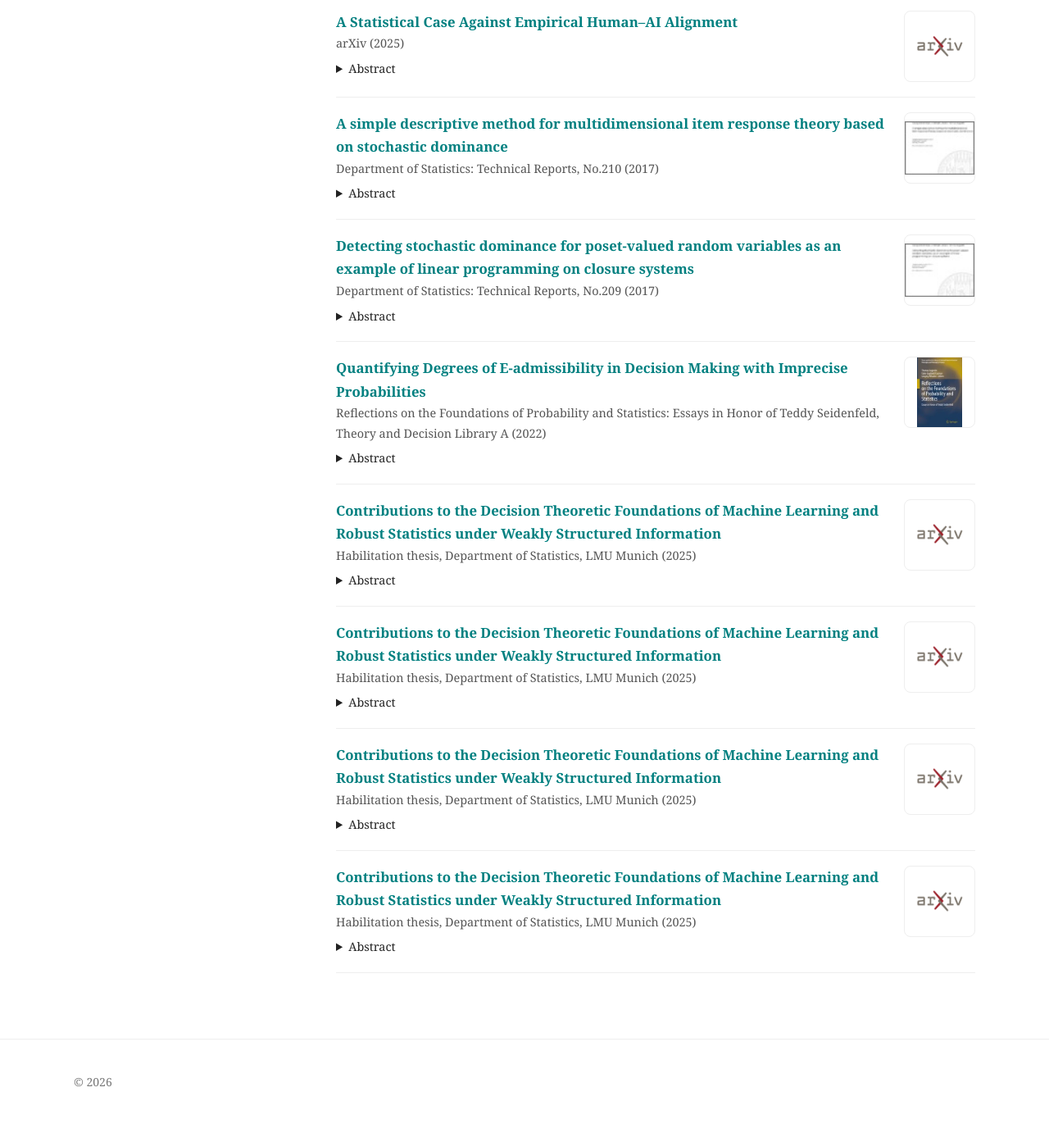
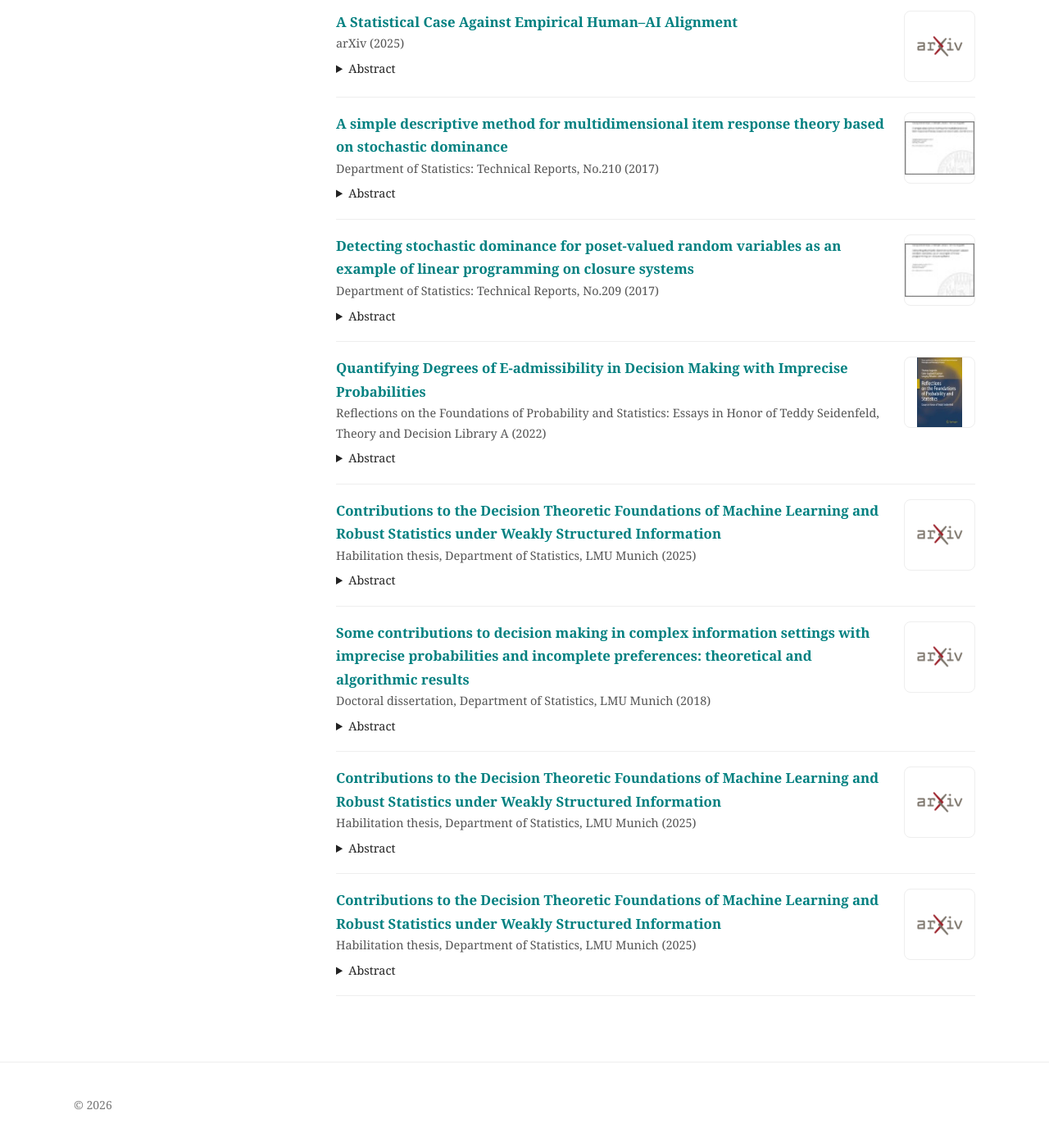
Before and after one commit to jansenc/jansenc.github.io, a Jekyll site: the page built from publications/index.md, in a window 1280 px wide and 1400 px high, scrolled down 3578 px. Shown: the top 1393 px of the window at 82% size. Built offline with Jekyll 4.4.1, drawn with Linux system fonts in a browser that asks for light colours; before the commit the page ends 4950 px from its top, so only the background shows below that; some of the changed text lies outside the part shown.

Commit message:
Update index.md

```diff
--- a/publications/index.md
+++ b/publications/index.md
@@ -449,11 +449,53 @@ Essays in Honor of Teddy Seidenfeld, Theory and Decision Library A (2022)</div>
 
 <div class="pub thesis">
   <div class="pub-left">
-    <div class="pub-title"><b><a href="https://arxiv.org/abs/2501.10195" class="paper-link">Contributions to the Decision Theoretic Foundations of Machine Learning and Robust Statistics under Weakly Structured Information</a></b></div>
-    <div class="pub-meta">Habilitation thesis, Department of Statistics, LMU Munich (2025)</div>
+    <div class="pub-title"><b><a href="https://doi.org/10.5282/edoc.22653" class="paper-link">Some contributions to decision making in complex information settings with imprecise probabilities and incomplete preferences: theoretical and algorithmic results</a></b></div>
+    <div class="pub-meta">Doctoral dissertation, Department of Statistics, LMU Munich (2018)</div>
 
       <details><summary>Abstract</summary>
-    This paper is concerned with decision making using imprecise probabilities and looks at extensions and aspects of the criterion of E-admissibility, as introduced by Levi and extensively studied and advocated by Teddy Seidenfeld. In the first part, we introduce a decision criterion that allows for explicitly modeling how far maximal decisions in Walley’s sense are accepted to deviate from E-admissibility. We also provide an efficient and simple algorithm based on linear programming theory for this criterion. In the second part of the paper, we propose two measures for quantifying what we call the extent of E-admissibility of an E-admissible act, i.e. the size of the set of measures for which the corresponding act maximizes expected utility. The first measure is the maximal diameter of this set, while the second one relates to the maximal barycentric cube that can be inscribed into it. Also here, for both measures, we give linear programming algorithms capable to deal with them. Finally, we discuss some ideas in the context of ordinal decision theory. The paper concludes with a stylized application example illustrating all introduced concepts.
+    A significant amount of the challenges arising in the modern sciences can be reformulated as
+some suitable problem belonging to the theory of Decision Under Uncertainty. This includes
+parameter estimation and hypothesis testing in Statistics, modeling an agent’s preferences and
+choice behavior in Philosophy and Economics or the formalization of game theoretic problems.
+The basic model of this theory is equally simple and expressive: A decision maker (or agent)
+can choose an alternative (or act) X from a set G of different available options. However, the
+consequence that choosing X ∈ G yields depends on which potential state of the world from a set
+S turns out to be the true one. Formally, the objects of choice are represented by random elements
+X :S →A, where A is a set of consequences for which, usually, some additional order structure
+is available. For this very general setup, several concepts for obtaining an optimal alternative X∗
+from G have been proposed. However, almost all of these concepts (more or less directly) rely
+on the following assumptions: (I) the ability of the agent to characterize her beliefs about the
+states of the world from S by some classical probability measure π and (II) the availability of a
+cardinal utility function that adequately characterizes the agent’s preferences. Additionally, by
+(III) restricting the model to single agents, also the case where decisions have to be formed by
+inhomogeneous groups is excluded in the classical framework.
+The present cumulative PhD project models decision problems in settings with (potentially) very
+weakly structured, or incomplete, information available, i.e. in settings where one or more of the
+classical assumptions (I), (II) and (III) are violated. Moreover, we propose criteria for optimal
+decision making that are applicable in such weakly structured situations. Here, we lay a special
+focus on obtaining new theoretical insights into the properties of these optimal decisions and on
+providing algorithms capable of finding optimal decisions in these complex situations.
+Contribution 1 deals with decision problems where only assumption (I) is violated. We pro
+pose algorithms for computing optimal acts with respect to criteria based on uncertain classical
+probabilities as well as on imprecise probabilities. Further, we give conditions under which ran
+domization in decision making pays out and characterize these in terms of least favorable priors.
+Contribution 2 again deals with violations of assumption (I). We introduce a new decision
+criterion and provide a simple algorithm for evaluating it. Further, we propose two measures for
+quantifying the extent of E-Admissibility and give linear programming algorithms for computing
+these. Finally, we discuss some ideas in the context of ordinal decision theory.
+Contribution 3 investigates simultaneous violations of (I) and (II). We consider acts taking
+values in so-called preference systems and propose three approaches for constructing decision
+criteria: i) generalized expectation intervals, ii) global admissibility, and iii) local admissibility.
+Whenever suitable, we provide linear programming based algorithms for checking optimality.
+Contribution 4 deals with violations of (III). We propose a criterion for evaluating the ade
+quateness of preference aggregation procedures reflecting the group’s homogeneity. We show how
+to approximate our criterion if information is only imperfectly given and how to estimate these
+approximations from data. Finally, we compare common aggregation rules in a simulation study.
+Contribution 5 develops a linear programming method for detecting stochastic dominance for
+random variables with values in a partially ordered set. We study the dual program and discuss
+its properties. Subsequently, we address the question of inference by utilizing resampling methods
+as well as conservative bounds that are given by the application of Vapnik-Chervonenkis theory.
+
      </details>
   </div>
   <img src="/assets/arxiv.jpg">
```
